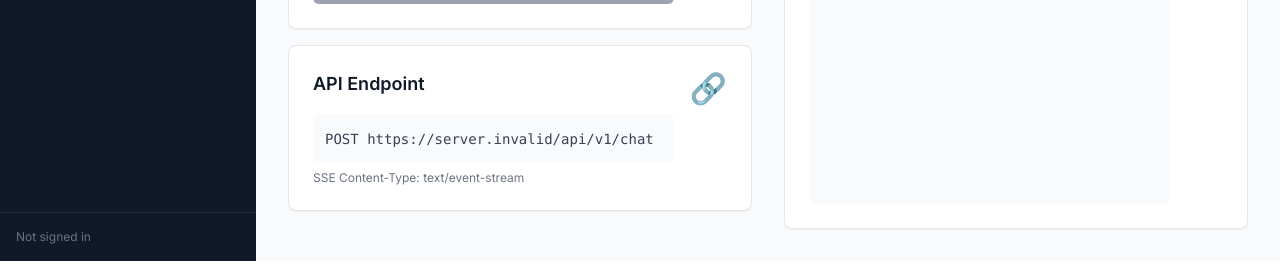
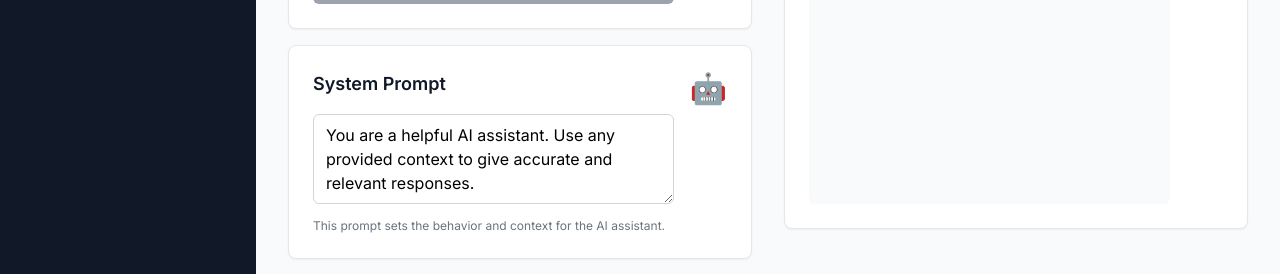
Before and after one commit to SimonCierniewski/ai-chat-task, a Next.js app in the folder apps/admin/: page /admin/playground in a window 1280 px wide. Shown: the part 604-878 px from the top of the page. Built offline with nearby package versions, Linux system fonts and the light colour scheme; no server answers.

Commit message:
Allow to change in Playground the “systemPrompt: 'You are a helpful AI assistant. Use any provided context to give accurate and relevant responses.’”

```diff
--- a/apps/admin/src/app/admin/playground/page.tsx
+++ b/apps/admin/src/app/admin/playground/page.tsx
@@ -46,6 +46,7 @@ export default function PlaygroundPage() {
   const [message, setMessage] = useState('');
   const [useMemory, setUseMemory] = useState(true);
   const [model, setModel] = useState('gpt-4o-mini');
+  const [systemPrompt, setSystemPrompt] = useState('You are a helpful AI assistant. Use any provided context to give accurate and relevant responses.');
   const [sessionId] = useState(() => {
     const pad = (n: number) => n.toString().padStart(2, '0');
     const now = new Date();
@@ -163,7 +164,8 @@ export default function PlaygroundPage() {
         useMemory,
         sessionId,
         model,
-        returnMemory: true // Always request memory context in playground for debugging
+        returnMemory: true, // Always request memory context in playground for debugging
+        systemPrompt: systemPrompt.trim() || undefined
       };
 
       // Make POST request to initiate SSE stream
@@ -374,6 +376,23 @@ export default function PlaygroundPage() {
               </form>
             </Card>
 
+            {/* System Prompt Card */}
+            <Card title="System Prompt" icon="🤖" className="mt-4">
+              <div className="mt-4">
+                <textarea
+                  value={systemPrompt}
+                  onChange={(e) => setSystemPrompt(e.target.value)}
+                  className="w-full px-3 py-2 border border-gray-300 rounded-md focus:outline-none focus:ring-2 focus:ring-blue-500"
+                  rows={3}
+                  placeholder="Enter a custom system prompt..."
+                  disabled={isStreaming}
+                />
+                <p className="mt-2 text-xs text-gray-500">
+                  This prompt sets the behavior and context for the AI assistant.
+                </p>
+              </div>
+            </Card>
+
             {/* Timing Info */}
             {timing && (
               <Card title="Performance" icon="⚡" className="mt-4">
--- a/packages/shared/src/api/chat.ts
+++ b/packages/shared/src/api/chat.ts
@@ -14,6 +14,7 @@ export interface ChatRequest {
   sessionId?: string;
   model?: SupportedModel;
   returnMemory?: boolean; // If true, return memory context in SSE events (for debugging/playground)
+  systemPrompt?: string; // Optional custom system prompt (for playground)
 }
 
 /**
@@ -49,6 +50,11 @@ export const chatRequestSchema = {
       type: 'boolean',
       default: false,
       description: 'Return memory context in SSE events (for debugging)'
+    },
+    systemPrompt: {
+      type: 'string',
+      maxLength: 1000,
+      description: 'Custom system prompt (for playground)'
     }
   },
   additionalProperties: false
```
Also changed, not shown: 1 other file (tests, documents, lock files or other folders).
